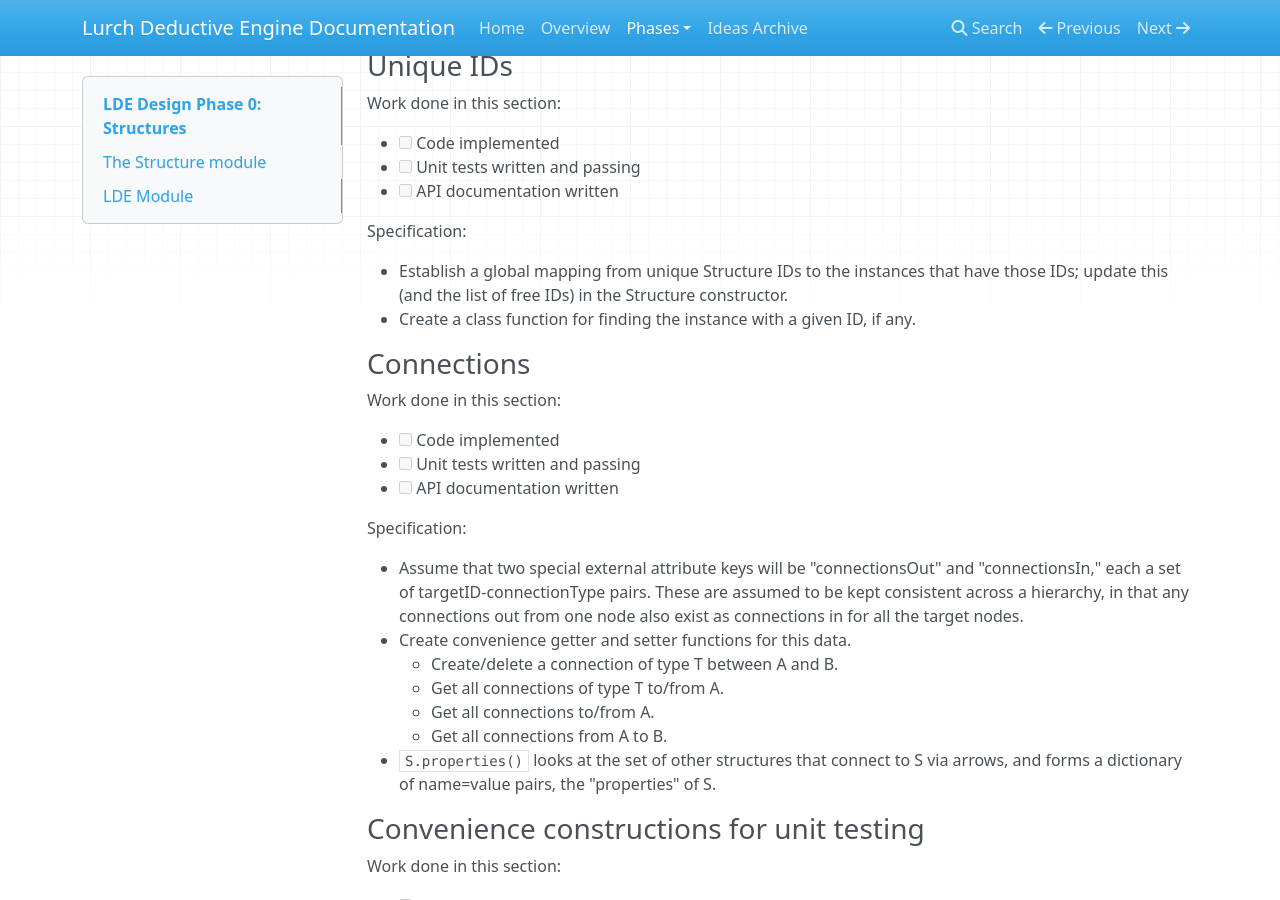
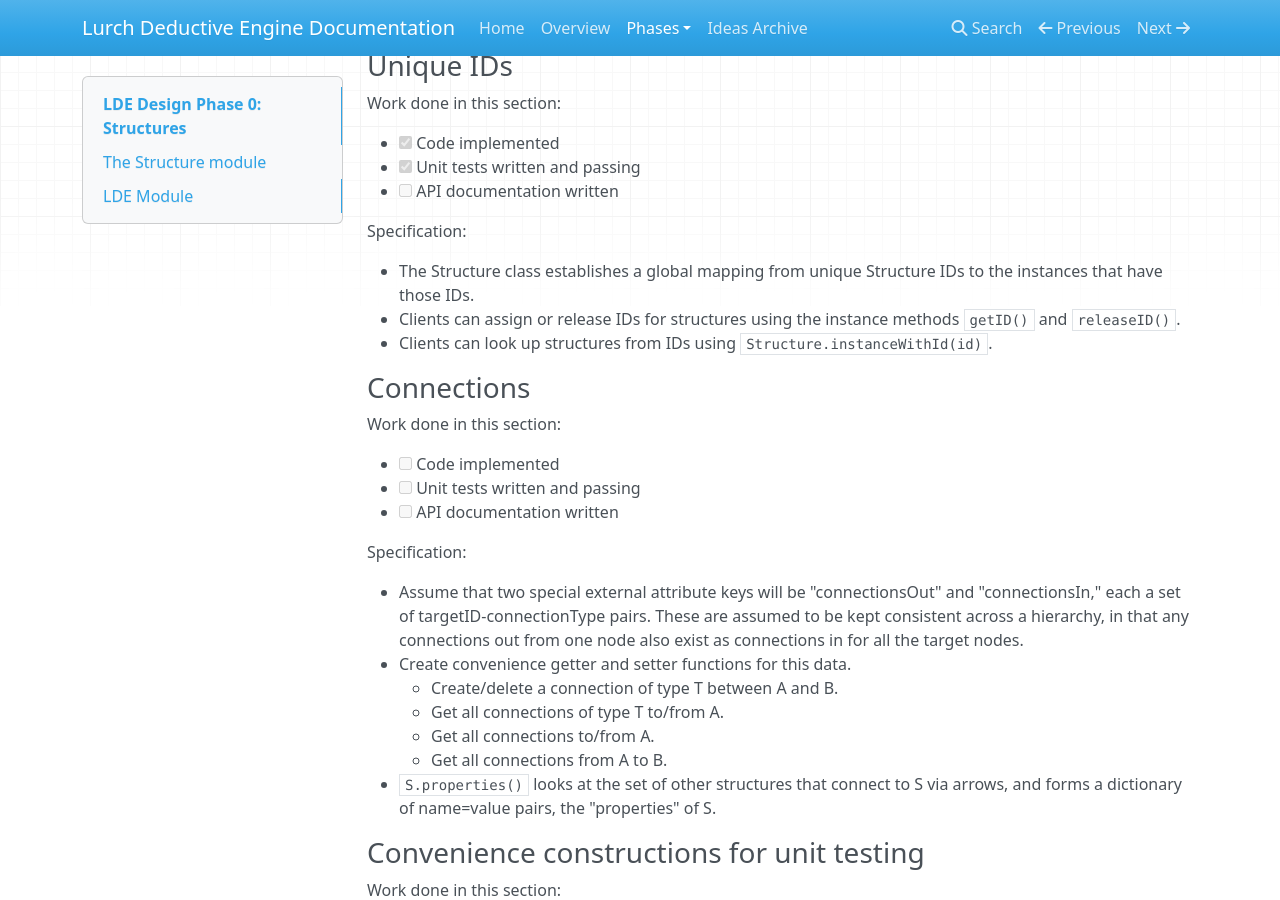
Before and after one commit to lurchmath/lde, an MkDocs documentation site: the page built from docs/phase0-structures.md, in a window 1280 px wide and 900 px high, scrolled down 2706 px. Built offline with MkDocs 1.6.1, drawn with Linux system fonts in a browser that asks for light colours; nearby versions of some CDN libraries; old or Windows-style settings are respelled for this version of MkDocs.

Commit message:
Adding Structure IDs, w/tests

```diff
--- a/docs/phase0-structures.md
+++ b/docs/phase0-structures.md
@@ -139,16 +139,18 @@ handlers, and thus hear about the events they signal.
 
 Work done in this section:
 
- * [ ] Code implemented
- * [ ] Unit tests written and passing
+ * [x] Code implemented
+ * [x] Unit tests written and passing
  * [ ] API documentation written
 
 Specification:
 
- * Establish a global mapping from unique Structure IDs to the instances
-   that have those IDs; update this (and the list of free IDs) in the
-   Structure constructor.
- * Create a class function for finding the instance with a given ID, if any.
+ * The Structure class establishes a global mapping from unique Structure
+   IDs to the instances that have those IDs.
+ * Clients can assign or release IDs for structures using the instance
+   methods `getID()` and `releaseID()`.
+ * Clients can look up structures from IDs using
+   `Structure.instanceWithId(id)`.
 
 ### Connections
 
```
Also changed, not shown: site/index.html, site/phase0-structures/index.html, site/search/search_index.json, 4 other files.
